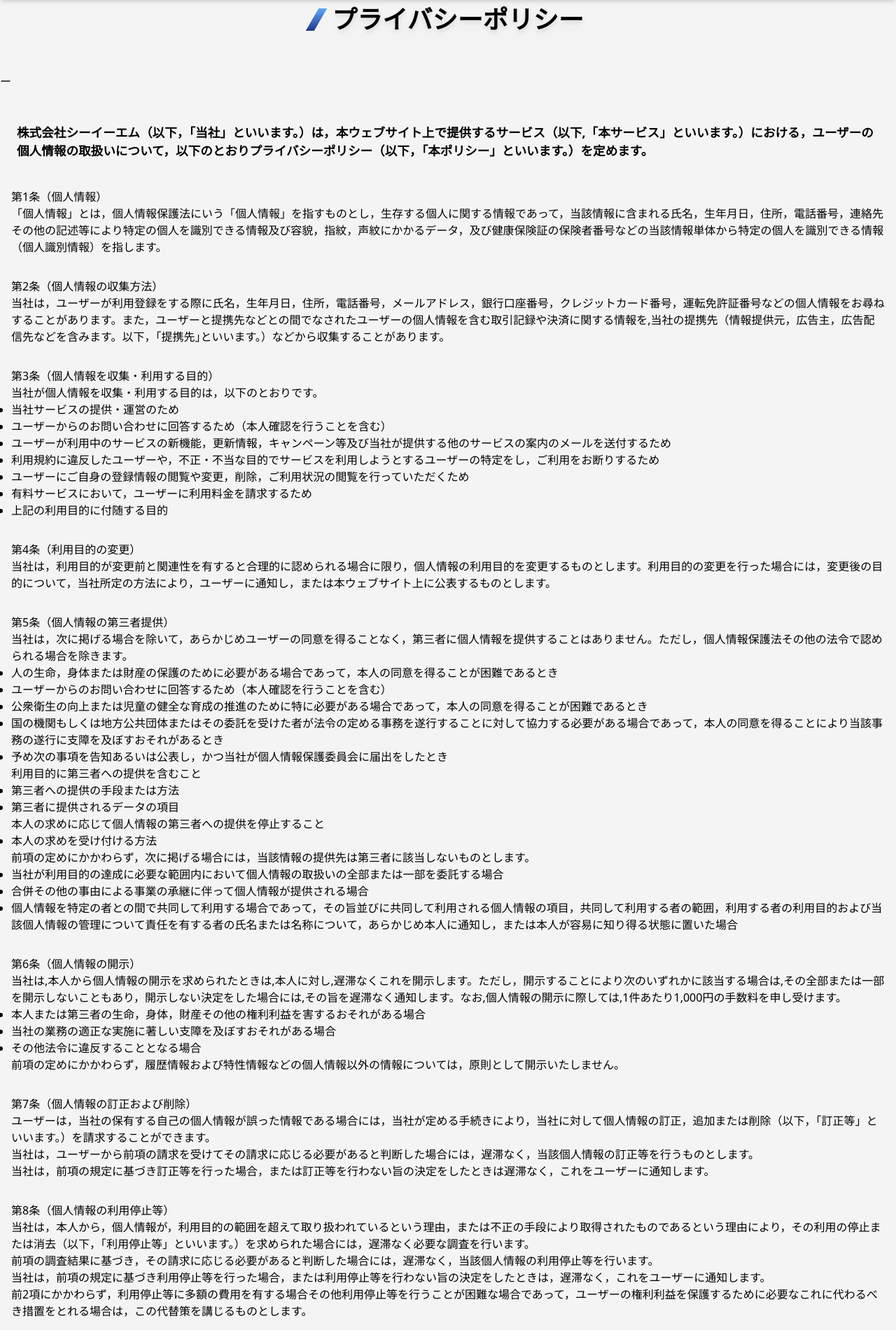
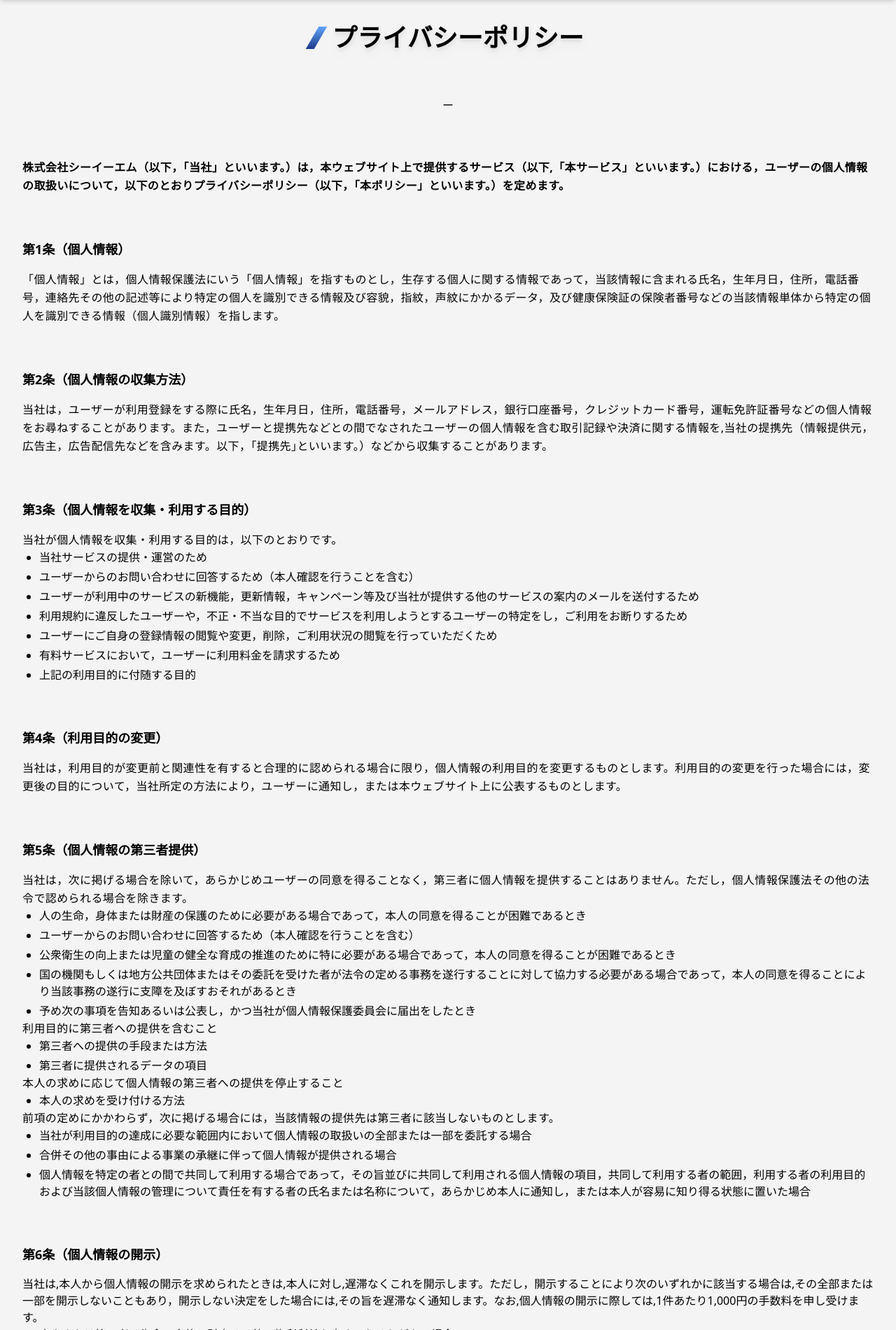
Before and after one commit to taimomo/HP_remake, a PHP site: page /httpdocs/policy.php in a window 1280 px wide. Shown: the part 88-1988 px from the top of the page at 70% size. Run offline with PHP 8.4, Linux system fonts and the light colour scheme; style sheets or scripts are compiled from the project's sources; some libraries are stand-ins or nearby versions; some web fonts are replaced.

Commit message:
tailwindcss setting to policy

```diff
--- a/httpdocs/css/style.css
+++ b/httpdocs/css/style.css
@@ -37,12 +37,6 @@ main {
                 rgba(0, 0, 0, 0) 90%
             );
         }
-    }
-
-    .tx_st {
-        font-size: 1.1rem;
-        font-weight: bold;
-        padding: 1.5rem;
     }
 
     .sc_sp {
@@ -275,15 +269,3 @@ main {
         background-color: #f0f0f0;
     }
 }
-
-/* policyページ */
-
-.policy_contents {
-    padding: 1rem;
-    width: 100%;
-    ul {
-        li {
-            list-style-type: disc;
-        }
-    }
-}
--- a/httpdocs/policy.php
+++ b/httpdocs/policy.php
@@ -4,34 +4,34 @@ include 'header.php';
 ?>
 
 <main>
-    <section id="policy" class="py-8">
-        <div class="grid justify-center py-8 overflow-hidden">
+    <section id="policy" class="py-8 pt-[75px] md:pt-[90px]">
+        <div class="grid justify-center overflow-hidden">
             <div class="grid justify-center my-8 max-[425px]:mt-4">
                 <div class="grid grid-cols-[auto_1fr] items-center gap-4 text-left">
                     <span class="w-3 h-8 bg-gradient-to-b from-blue-400 to-blue-900 -skew-x-[30deg] block"></span>
                     <h2 class="font-bold text-4xl max-[768px]:text-3xl max-[425px]:text-2xl drop-shadow-lg">プライバシーポリシー</h2>
                 </div>
             </div>
-            <br>
-            <p class="cent"> ー </p>
-            <br>
-            <div class="policy_start">
-                <p class="tx_st">株式会社シーイーエム（以下，「当社」といいます。）は，本ウェブサイト上で提供するサービス（以下,「本サービス」といいます。）における，ユーザーの個人情報の取扱いについて，以下のとおりプライバシーポリシー（以下，「本ポリシー」といいます。）を定めます。</p>
+            <p class="text-center mt-8 my-8"> ー </p>
+
+            <div class="p-8">
+                <p class="text-base font-semibold leading-relaxed tracking-wide">株式会社シーイーエム（以下，「当社」といいます。）は，本ウェブサイト上で提供するサービス（以下,「本サービス」といいます。）における，ユーザーの個人情報の取扱いについて，以下のとおりプライバシーポリシー（以下，「本ポリシー」といいます。）を定めます。</p>
             </div>
 
-            <div class="policy_contents">
-                <p>第1条（個人情報）</p>
-                <p>「個人情報」とは，個人情報保護法にいう「個人情報」を指すものとし，生存する個人に関する情報であって，当該情報に含まれる氏名，生年月日，住所，電話番号，連絡先その他の記述等により特定の個人を識別できる情報及び容貌，指紋，声紋にかかるデータ，及び健康保険証の保険者番号などの当該情報単体から特定の個人を識別できる情報（個人識別情報）を指します。</p>
+            <div class="p-8">
+                <h2 class="text-lg font-semibold mb-4">第1条（個人情報）</h2>
+                <p class="text-base leading-relaxed tracking-wide">「個人情報」とは，個人情報保護法にいう「個人情報」を指すものとし，生存する個人に関する情報であって，当該情報に含まれる氏名，生年月日，住所，電話番号，連絡先その他の記述等により特定の個人を識別できる情報及び容貌，指紋，声紋にかかるデータ，及び健康保険証の保険者番号などの当該情報単体から特定の個人を識別できる情報（個人識別情報）を指します。</p>
             </div>
-            <div class="policy_contents">
-                <p>第2条（個人情報の収集方法）</p>
-                <p>当社は，ユーザーが利用登録をする際に氏名，生年月日，住所，電話番号，メールアドレス，銀行口座番号，クレジットカード番号，運転免許証番号などの個人情報をお尋ねすることがあります。また，ユーザーと提携先などとの間でなされたユーザーの個人情報を含む取引記録や決済に関する情報を,当社の提携先（情報提供元，広告主，広告配信先などを含みます。以下，｢提携先｣といいます。）などから収集することがあります。</p>
+
+            <div class="p-8">
+                <h2 class="text-lg font-semibold mb-4">第2条（個人情報の収集方法）</h2>
+                <p class="text-base leading-relaxed tracking-wide">当社は，ユーザーが利用登録をする際に氏名，生年月日，住所，電話番号，メールアドレス，銀行口座番号，クレジットカード番号，運転免許証番号などの個人情報をお尋ねすることがあります。また，ユーザーと提携先などとの間でなされたユーザーの個人情報を含む取引記録や決済に関する情報を,当社の提携先（情報提供元，広告主，広告配信先などを含みます。以下，｢提携先｣といいます。）などから収集することがあります。</p>
             </div>
-            <div class="policy_contents">
-                <p>第3条（個人情報を収集・利用する目的）</p>
-                <p>当社が個人情報を収集・利用する目的は，以下のとおりです。
+            <div class="p-8">
+                <h2 class="text-lg font-semibold mb-4">第3条（個人情報を収集・利用する目的）</h2>
+                <p class="text-base leading-relaxed tracking-wide">当社が個人情報を収集・利用する目的は，以下のとおりです。
                 </p>
-                <ul>
+                <ul class="list-disc pl-6 space-y-1">
                     <li>当社サービスの提供・運営のため</li>
                     <li>ユーザーからのお問い合わせに回答するため（本人確認を行うことを含む）</li>
                     <li>ユーザーが利用中のサービスの新機能，更新情報，キャンペーン等及び当社が提供する他のサービスの案内のメールを送付するため</li>
@@ -41,80 +41,82 @@ include 'header.php';
                     <li>上記の利用目的に付随する目的</li>
                 </ul>
             </div>
-            <div class="policy_contents">
-                <p>第4条（利用目的の変更）</p>
-                <p>当社は，利用目的が変更前と関連性を有すると合理的に認められる場合に限り，個人情報の利用目的を変更するものとします。利用目的の変更を行った場合には，変更後の目的について，当社所定の方法により，ユーザーに通知し，または本ウェブサイト上に公表するものとします。</p>
+            <div class="p-8">
+                <h2 class="text-lg font-semibold mb-4">第4条（利用目的の変更）</h2>
+                <p class="text-base leading-relaxed tracking-wide">当社は，利用目的が変更前と関連性を有すると合理的に認められる場合に限り，個人情報の利用目的を変更するものとします。利用目的の変更を行った場合には，変更後の目的について，当社所定の方法により，ユーザーに通知し，または本ウェブサイト上に公表するものとします。</p>
             </div>
-            <div class="policy_contents">
-                <p>第5条（個人情報の第三者提供）</p>
-                <p>当社は，次に掲げる場合を除いて，あらかじめユーザーの同意を得ることなく，第三者に個人情報を提供することはありません。ただし，個人情報保護法その他の法令で認められる場合を除きます。
+            <div class="p-8">
+                <h2 class="text-lg font-semibold mb-4">第5条（個人情報の第三者提供）</h2>
+                <p class="text-base leading-relaxed tracking-wide">当社は，次に掲げる場合を除いて，あらかじめユーザーの同意を得ることなく，第三者に個人情報を提供することはありません。ただし，個人情報保護法その他の法令で認められる場合を除きます。
                 </p>
-                <ul>
+                <ul class="list-disc pl-6 space-y-1">
                     <li>人の生命，身体または財産の保護のために必要がある場合であって，本人の同意を得ることが困難であるとき</li>
                     <li>ユーザーからのお問い合わせに回答するため（本人確認を行うことを含む）</li>
                     <li>公衆衛生の向上または児童の健全な育成の推進のために特に必要がある場合であって，本人の同意を得ることが困難であるとき</li>
                     <li>国の機関もしくは地方公共団体またはその委託を受けた者が法令の定める事務を遂行することに対して協力する必要がある場合であって，本人の同意を得ることにより当該事務の遂行に支障を及ぼすおそれがあるとき</li>
                     <li>予め次の事項を告知あるいは公表し，かつ当社が個人情報保護委員会に届出をしたとき</li>
                 </ul>
-                <p>利用目的に第三者への提供を含むこと</p>
-                <ul>
+                <p class="text-base leading-relaxed tracking-wide">利用目的に第三者への提供を含むこと</p>
+                <ul class="list-disc pl-6 space-y-1">
                     <li>第三者への提供の手段または方法</li>
                     <li>第三者に提供されるデータの項目</li>
                 </ul>
-                <p>本人の求めに応じて個人情報の第三者への提供を停止すること</p>
-                <ul>
+                <p class="text-base leading-relaxed tracking-wide">本人の求めに応じて個人情報の第三者への提供を停止すること</p>
+                <ul class="list-disc pl-6 space-y-1">
                     <li>本人の求めを受け付ける方法</li>
                 </ul>
-                <p>前項の定めにかかわらず，次に掲げる場合には，当該情報の提供先は第三者に該当しないものとします。</p>
-                <ul>
+                <p class="text-base leading-relaxed tracking-wide">前項の定めにかかわらず，次に掲げる場合には，当該情報の提供先は第三者に該当しないものとします。</p>
+                <ul class="list-disc pl-6 space-y-1">
                     <li>当社が利用目的の達成に必要な範囲内において個人情報の取扱いの全部または一部を委託する場合</li>
                     <li>合併その他の事由による事業の承継に伴って個人情報が提供される場合</li>
                     <li>個人情報を特定の者との間で共同して利用する場合であって，その旨並びに共同して利用される個人情報の項目，共同して利用する者の範囲，利用する者の利用目的および当該個人情報の管理について責任を有する者の氏名または名称について，あらかじめ本人に通知し，または本人が容易に知り得る状態に置いた場合</li>
                 </ul>
             </div>
-            <div class="policy_contents">
-                <p>第6条（個人情報の開示）</p>
+            <div class="p-8">
+                <h2 class="text-lg font-semibold mb-4">第6条（個人情報の開示）</h2>
                 <p>当社は,本人から個人情報の開示を求められたときは,本人に対し,遅滞なくこれを開示します。ただし，開示することにより次のいずれかに該当する場合は,その全部または一部を開示しないこともあり，開示しない決定をした場合には,その旨を遅滞なく通知します。なお,個人情報の開示に際しては,1件あたり1,000円の手数料を申し受けます。
                 </p>
-                <ul>
+                <ul class="list-disc pl-6 space-y-1">
                     <li>本人または第三者の生命，身体，財産その他の権利利益を害するおそれがある場合</li>
                     <li>当社の業務の適正な実施に著しい支障を及ぼすおそれがある場合</li>
                     <li>その他法令に違反することとなる場合</li>
                 </ul>
-                <p>前項の定めにかかわらず，履歴情報および特性情報などの個人情報以外の情報については，原則として開示いたしません。</p>
+                <p class="text-base leading-relaxed tracking-wide">前項の定めにかかわらず，履歴情報および特性情報などの個人情報以外の情報については，原則として開示いたしません。</p>
             </div>
-            <div class="policy_contents">
-                <p>第7条（個人情報の訂正および削除）</p>
-                <p>ユーザーは，当社の保有する自己の個人情報が誤った情報である場合には，当社が定める手続きにより，当社に対して個人情報の訂正，追加または削除（以下，「訂正等」といいます。）を請求することができます。<br>当社は，ユーザーから前項の請求を受けてその請求に応じる必要があると判断した場合には，遅滞なく，当該個人情報の訂正等を行うものとします。<br>当社は，前項の規定に基づき訂正等を行った場合，または訂正等を行わない旨の決定をしたときは遅滞なく，これをユーザーに通知します。</p>
+            <div class="p-8">
+                <h2 class="text-lg font-semibold mb-4">第7条（個人情報の訂正および削除）</h2>
+                <p class="text-base leading-relaxed tracking-wide">ユーザーは，当社の保有する自己の個人情報が誤った情報である場合には，当社が定める手続きにより，当社に対して個人情報の訂正，追加または削除（以下，「訂正等」といいます。）を請求することができます。<br>当社は，ユーザーから前項の請求を受けてその請求に応じる必要があると判断した場合には，遅滞なく，当該個人情報の訂正等を行うものとします。<br>当社は，前項の規定に基づき訂正等を行った場合，または訂正等を行わない旨の決定をしたときは遅滞なく，これをユーザーに通知します。</p>
             </div>
-            <div class="policy_contents">
-                <p>第8条（個人情報の利用停止等）</p>
-                <p>当社は，本人から，個人情報が，利用目的の範囲を超えて取り扱われているという理由，または不正の手段により取得されたものであるという理由により，その利用の停止または消去（以下，「利用停止等」といいます。）を求められた場合には，遅滞なく必要な調査を行います。<br>前項の調査結果に基づき，その請求に応じる必要があると判断した場合には，遅滞なく，当該個人情報の利用停止等を行います。<br>当社は，前項の規定に基づき利用停止等を行った場合，または利用停止等を行わない旨の決定をしたときは，遅滞なく，これをユーザーに通知します。<br>前2項にかかわらず，利用停止等に多額の費用を有する場合その他利用停止等を行うことが困難な場合であって，ユーザーの権利利益を保護するために必要なこれに代わるべき措置をとれる場合は，この代替策を講じるものとします。</p>
+            <div class="p-8">
+                <h2 class="text-lg font-semibold mb-4">第8条（個人情報の利用停止等）</h2>
+                <p class="text-base leading-relaxed tracking-wide">当社は，本人から，個人情報が，利用目的の範囲を超えて取り扱われているという理由，または不正の手段により取得されたものであるという理由により，その利用の停止または消去（以下，「利用停止等」といいます。）を求められた場合には，遅滞なく必要な調査を行います。<br>前項の調査結果に基づき，その請求に応じる必要があると判断した場合には，遅滞なく，当該個人情報の利用停止等を行います。<br>当社は，前項の規定に基づき利用停止等を行った場合，または利用停止等を行わない旨の決定をしたときは，遅滞なく，これをユーザーに通知します。<br>前2項にかかわらず，利用停止等に多額の費用を有する場合その他利用停止等を行うことが困難な場合であって，ユーザーの権利利益を保護するために必要なこれに代わるべき措置をとれる場合は，この代替策を講じるものとします。</p>
             </div>
-            <div class="policy_contents">
-                <p>第9条（プライバシーポリシーの変更）</p>
-                <p>本ポリシーの内容は，法令その他本ポリシーに別段の定めのある事項を除いて，ユーザーに通知することなく，変更することができるものとします。当社が別途定める場合を除いて，変更後のプライバシーポリシーは，本ウェブサイトに掲載したときから効力を生じるものとします。</p>
+            <div class="p-8">
+                <h2 class="text-lg font-semibold mb-4">第9条（プライバシーポリシーの変更）</h2>
+                <p class="text-base leading-relaxed tracking-wide">本ポリシーの内容は，法令その他本ポリシーに別段の定めのある事項を除いて，ユーザーに通知することなく，変更することができるものとします。当社が別途定める場合を除いて，変更後のプライバシーポリシーは，本ウェブサイトに掲載したときから効力を生じるものとします。</p>
             </div>
-            <div class="policy_contents">
-                <p>第10条（外部サービスの利用）</p>
-                <p>当サイトでは、以下の外部サービスを利用しています。</p>
-                <p>
+            <div class="p-8">
+                <h2 class="text-lg font-semibold mb-4">第10条（外部サービスの利用）</h2>
+                <p class="text-base leading-relaxed tracking-wide">当サイトでは、以下の外部サービスを利用しています。</p>
+                <p class="text-base leading-relaxed tracking-wide">
                     【Google Analytics】<br>
                     当サイトでは、Googleによるアクセス解析ツール「Google Analytics」を利用しています。
                     このGoogle Analyticsはトラフィックデータの収集のためにCookieを使用しています。
                     このトラフィックデータは匿名で収集されており、個人を特定するものではありません。
                     この機能はCookieを無効にすることで収集を拒否することが出来ます。
-                    詳しくは[Googleのサービスを使用するサイトやアプリから収集した情報のGoogleによる使用](https://policies.google.com/technologies/partner-sites?hl=ja)をご覧ください。
+                    詳しくは下記をご覧ください。
                 </p>
-                <br>
-                <p>
+
+                <p class="text-base leading-relaxed tracking-wide mt-4">[Googleのサービスを使用するサイトやアプリから収集した情報のGoogleによる使用]</p> <a href="https://policies.google.com/technologies/partner-sites?hl=ja" class="text-[#005eff] underline break-all min-w-0 ">https://policies.google.com/technologies/partner-sites?hl=ja</a>
+
+                <p class="text-base leading-relaxed tracking-wide mt-8">
                     【その他】<br>
                     外部リンクや埋め込みコンテンツ（例：YouTube動画、地図など）についても、該当する提供元のプライバシーポリシーをご確認ください。
                 </p>
             </div>
-            <div class="policy_contents">
-                <p>第11条（お問い合わせ窓口）</p>
-                <p>本プライバシーポリシーを含む当社へのご連絡は、Webサイト上の「お問い合わせフォーム」よりお願いいたします。フォームを通じていただいた内容は、適切に管理し、第三者への開示はいたしません（法令に基づく場合を除く）。</p>
+            <div class="p-8">
+                <h2 class="text-lg font-semibold mb-4">第11条（お問い合わせ窓口）</h2>
+                <p class="text-base leading-relaxed tracking-wide">本プライバシーポリシーを含む当社へのご連絡は、Webサイト上の「お問い合わせフォーム」よりお願いいたします。フォームを通じていただいた内容は、適切に管理し、第三者への開示はいたしません（法令に基づく場合を除く）。</p>
             </div>
         </div>
     </section>
```
